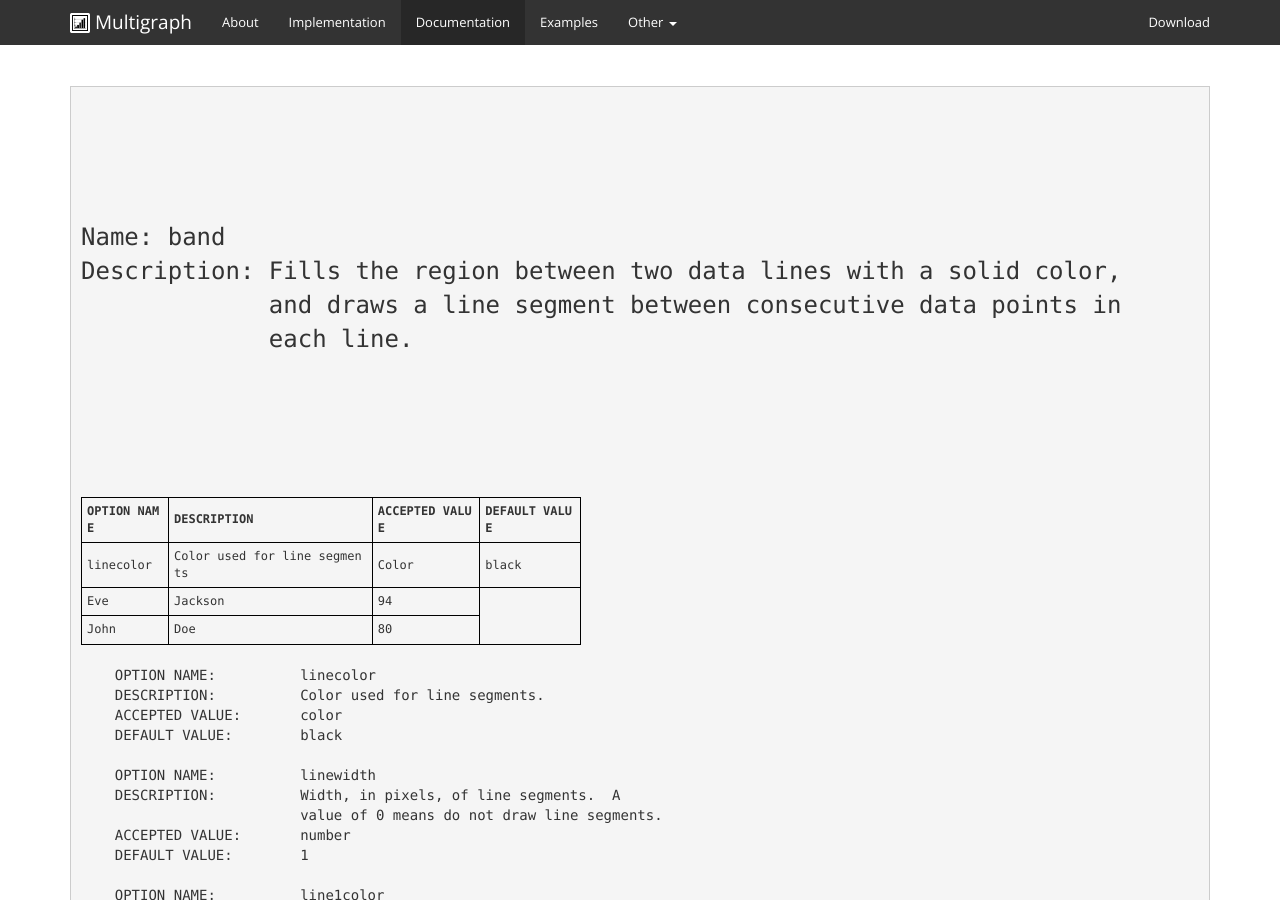
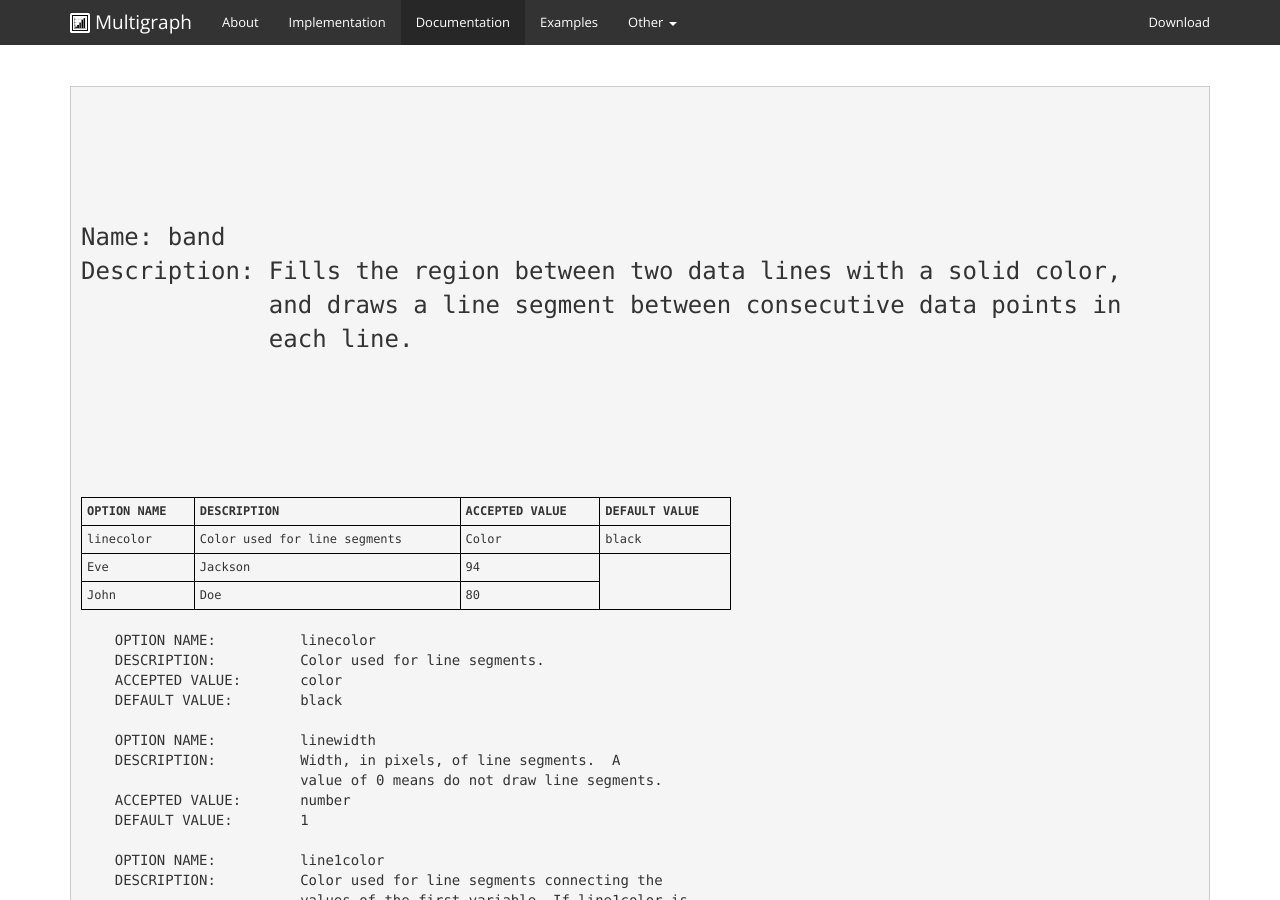
Before and after one commit to khunter3D/khunter3D.github.io, a Jekyll site: the page built from docs/renderers/index.html, in a window 1280 px wide and 900 px high. Built offline with Jekyll 4.4.1, drawn with Linux system fonts in a browser that asks for light colours; nearby versions of some CDN libraries; Markdown is read by kramdown in place of the engine named in the settings.

Commit message:
Update index.html

```diff
--- a/docs/renderers/index.html
+++ b/docs/renderers/index.html
@@ -32,7 +32,7 @@ padding:5px;
 </head>
 
 <body>
-<table style="width:500px">
+<table style="width:650px">
 <tr>
   <th>OPTION NAME</th>
   <th>DESCRIPTION</th>
```
